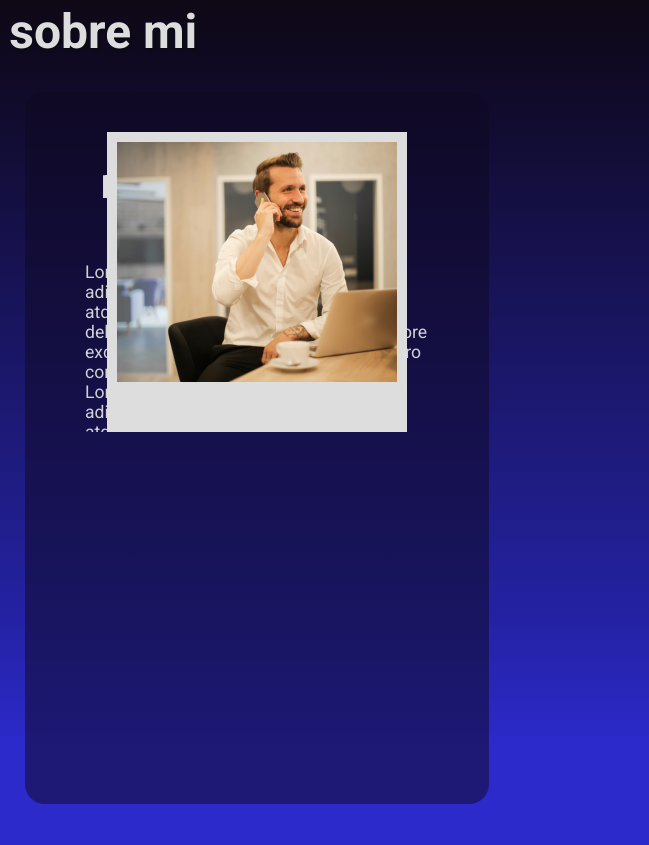
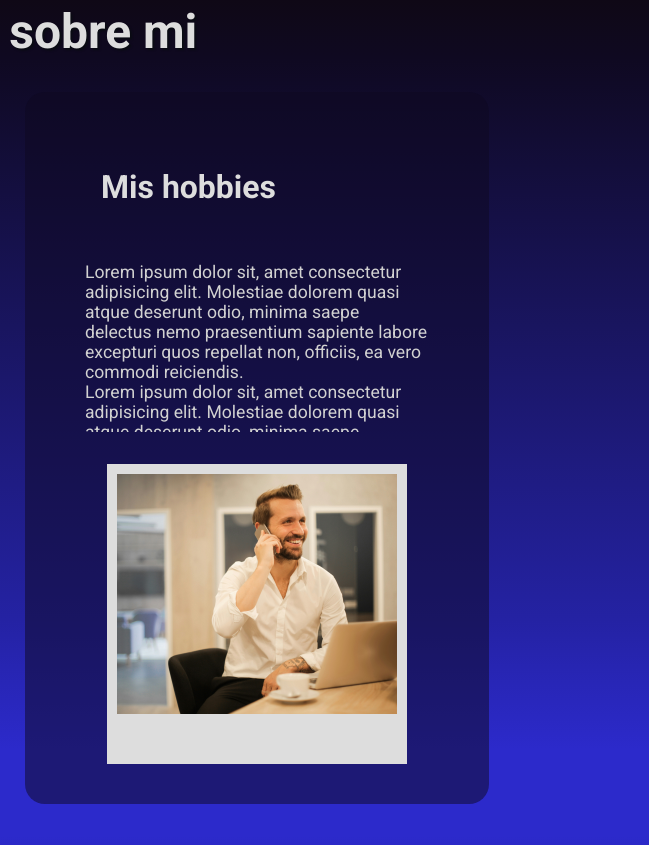
Before and after one commit to MayraPerez15/MayraPerez.github.io, a plain HTML site: page index.html in a window 1280 px wide. Shown: the part 829-1674 px from the top of the page, 631-1280 px from the left. Drawn offline with Linux system fonts and the light colour scheme.

Commit message:
Update index.html

```diff
--- a/index.html
+++ b/index.html
@@ -172,7 +172,7 @@
             </div>
             <div class="seccion_descripcion__porta_retrato"> <!--NO SE PORQUE SE VA ARRIBA LA IMG-->
               <img
-                class="seccion_descripcion__imagen seccion_descripcion__imagen__variante"
+                class="seccion_descripcion__imagen seccion_descripcion__imagen_variante"
                 src="./assets/images/profile/trabajo3.jpg"
                 alt="foto mientras me encontraba en una reunion de trabajo"
                 title="selfie en una reunion"
```
